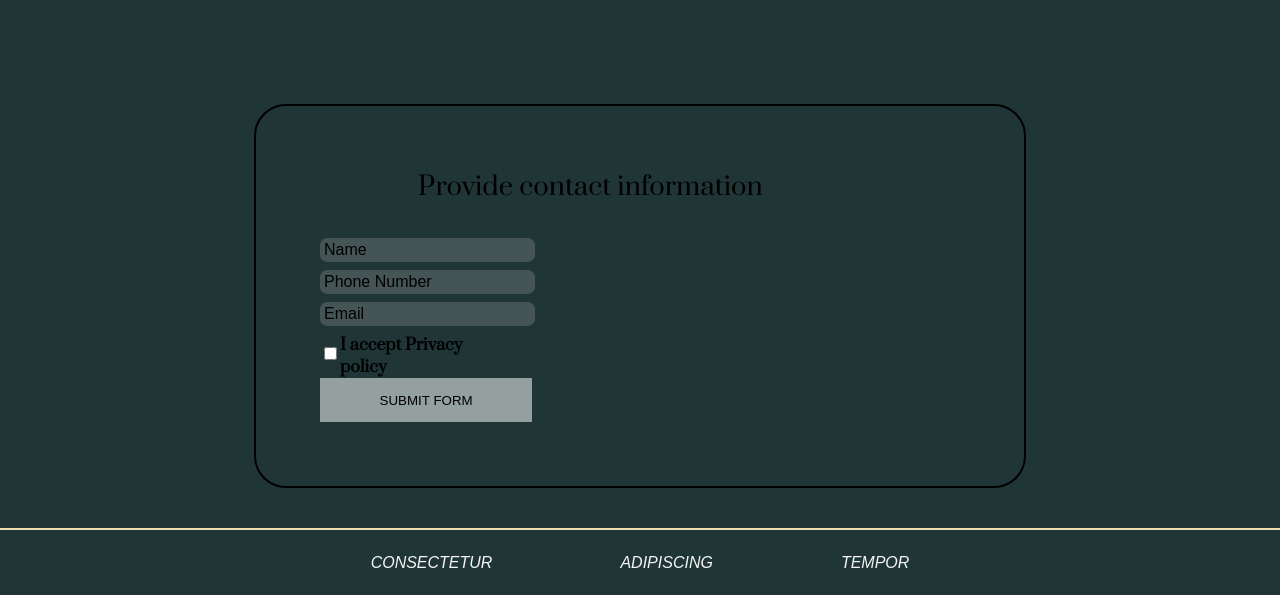
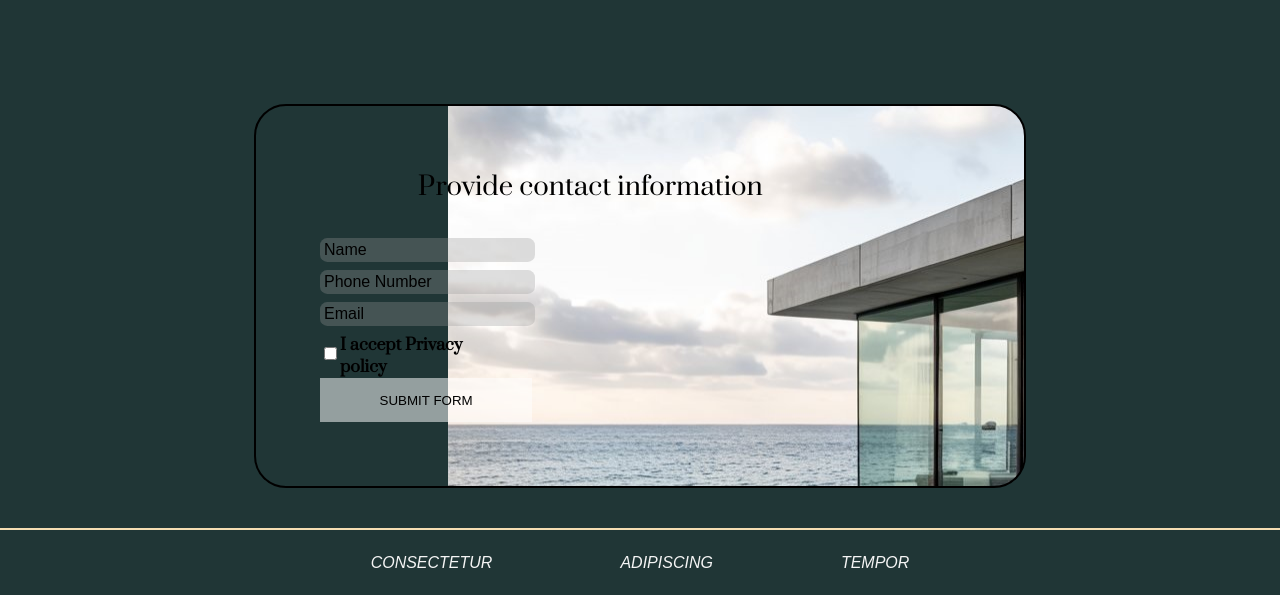
Before and after one commit to RusVag/rusvagtz1.github.io, a plain HTML site: page index.html in a window 1280 px wide. Shown: the part 1807-2402 px from the top of the page. Drawn offline with Linux system fonts and the light colour scheme.

Commit message:
Update form.css

```diff
--- a/css/form.css
+++ b/css/form.css
@@ -12,7 +12,7 @@
     width: 50vw;
     margin: 5vw;
 
-    background: url(img/5.jpg);
+    background: url(/img/formbg.png);
     background-attachment: fixed;
     background-repeat: no-repeat;
     background-size: 80vw;
```
